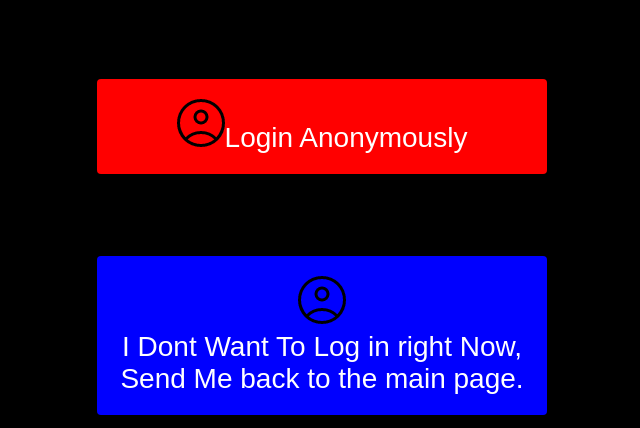
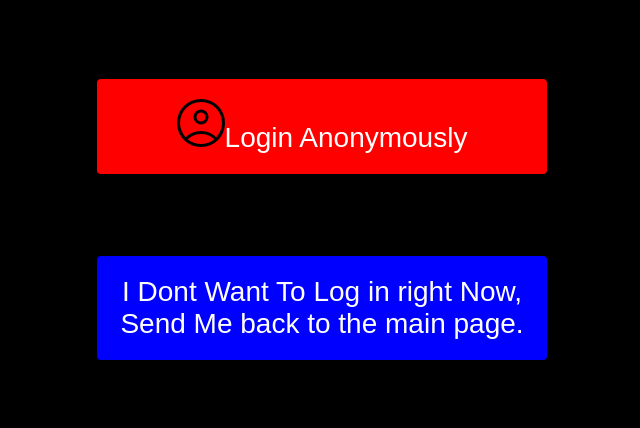
Before and after one commit to ThatZoeGamer/netubeofficial.github.io, a plain HTML site: page join-netube.html in a window 1280 px wide. Shown: the part 468-896 px from the top of the page, without its empty margins (318-958 px from the left). After the commit the page ends 841 px from the top, so only its background shows below. Drawn offline with Linux system fonts and the light colour scheme; a web font is replaced by a local one.

Commit message:
Update join-netube.html

```diff
--- a/join-netube.html
+++ b/join-netube.html
@@ -36,7 +36,7 @@
    <div class="box animate fadeInUp one">
 
       <br><br><br><br>
-      <button class="go-back-button"><img src="\Anonymous.png" style="display: inline;font-size: 15px;"><span> I Dont Want To Log in right Now, Send Me back to the main page. </span></button></img>
+      <button class="go-back-button"><span> I Dont Want To Log in right Now, Send Me back to the main page. </span></button>
         </div>
     </center>
 
```
